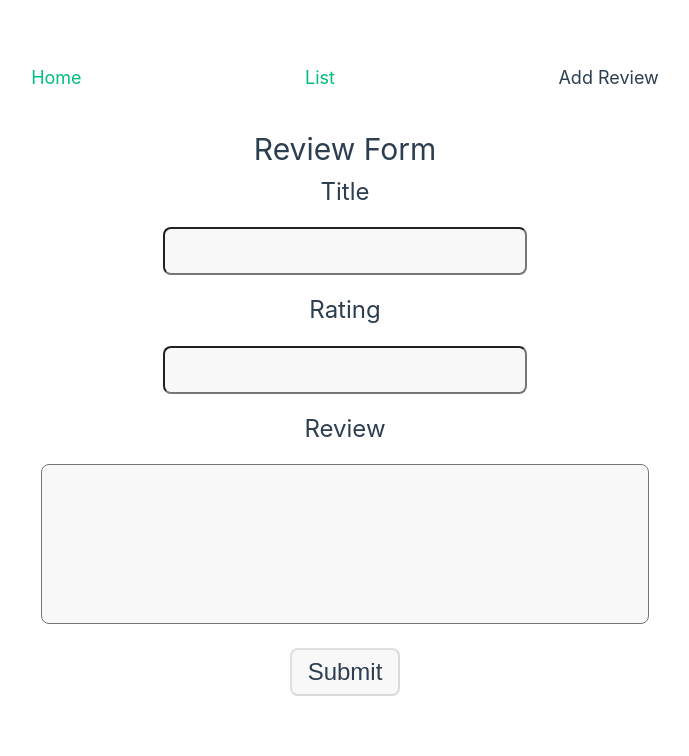
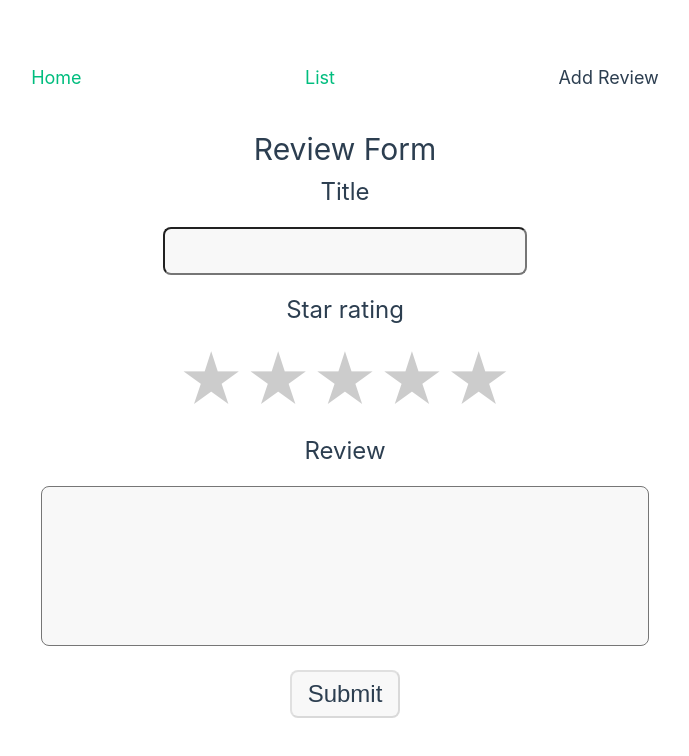
Before and after one commit to razorbanana/libraryL, a Vue app in the folder client/: page /form in a window 1280 px wide. Shown: the top 756 px of the page, without its empty margins (295-984 px from the left). Built offline with nearby package versions, Linux system fonts and the light colour scheme.

Commit message:
feat: star rating proto version

```diff
--- a/client/src/assets/base.css
+++ b/client/src/assets/base.css
@@ -85,6 +85,11 @@ body {
   -moz-osx-font-smoothing: grayscale;
 }
 
+ul {
+  margin: 0;
+  padding: 0;
+}
+
 .input-container {
   width: 100%;
 }
--- /dev/null
+++ b/client/src/components/inputs/StarRatingInput.vue
@@ -0,0 +1,59 @@
+<template>
+    <label>Star rating</label>
+    <div class="star-rating">
+        <span
+        v-for="star in stars"
+        :key="star"
+        :class="{'filled': star <= hoveredStar || star <= selectedRating}"
+        @mouseover="hoverStar(star)"
+        @mouseleave="hoverStar(0)"
+        @click="selectRating(star)"
+        class="star"
+        >
+        &#9733;
+        </span>
+  </div>
+</template>
+
+<script setup lang='ts'>
+    import { ref } from 'vue';
+
+    const stars = ref([1, 2, 3, 4, 5]);
+    const hoveredStar = ref(0);
+    const selectedRating = ref(0);
+
+    const hoverStar = (star: number) => {
+        hoveredStar.value = star;
+    };
+
+    const selectRating = (star: number) => {
+        selectedRating.value = star;
+        emit('update:value', star);
+    };
+
+    const emit = defineEmits<{
+        (e: 'update:value', value: number): void;
+    }>();
+</script>
+
+<style>
+    .star-rating {
+        display: inline-flex;
+        font-size: 2rem;
+        cursor: pointer;
+    }
+
+    .star {
+        font-size: 4rem;
+        color: #ccc;
+        transition: color 0.2s;
+    }
+
+    .star.filled {
+        color: #ffcc00;
+    }
+
+    .star:hover {
+        color: #ffcc00;
+    }
+</style>
--- a/client/src/components/inputs/TitleSelectInput.vue
+++ b/client/src/components/inputs/TitleSelectInput.vue
@@ -9,7 +9,7 @@
 </template>
 
 <script setup lang='ts'>
-    import { defineProps, defineEmits, ref, computed } from 'vue';
+    import { defineEmits, ref, computed } from 'vue';
     import { useBooksStore } from '@/stores/booksStore';
 
     const query = ref('');
@@ -64,6 +64,10 @@
         padding: 0.5rem;
         list-style-type: none;
         cursor: pointer;
+        border-bottom: 1px dashed var(--color-border);
+    }
 
+    .books-list__item:last-of-type{
+        border-bottom: 0px;
     }
 </style>
--- a/client/src/views/ReviewFormView.vue
+++ b/client/src/views/ReviewFormView.vue
@@ -3,11 +3,13 @@
         <div class="review-form-container">
             <h1>Review Form</h1>
             <form class="review-form input-container" >
-                <TitleSelectInput :value="title" @update:value="title = $event"/>
-                <label for="rating">Rating</label>
-                <input type="number" id="rating" name="rating" required>
-                <label for="review">Review</label>
-                <textarea id="review" name="review"></textarea>
+                <TitleSelectInput @update:value="title = $event"/>
+                <StarRatingInput  @update:value="starRating = $event"/>
+                <div class="input-container">
+                    <label for="review">Review</label>
+                    <textarea id="review" name="review" @input="updateReview"></textarea>
+                </div>
+                <span>{{review}}</span>
                 <button type="submit">Submit</button>
             </form>
         </div>
@@ -17,7 +19,14 @@
 <script setup lang="ts">
     import { ref } from 'vue'
     import TitleSelectInput from '../components/inputs/TitleSelectInput.vue'
+import StarRatingInput from '@/components/inputs/StarRatingInput.vue';
     const title = ref('')
+    const starRating = ref(0)
+    const review = ref('')
+
+    const updateReview = (e: Event) => {
+        review.value = (e.target as HTMLInputElement).value
+    }
 </script>
 
 <style>
@@ -25,8 +34,9 @@
         margin: 0 auto;
     }
 
-    .review-form>label {
+    .review-form label {
         font-size: 1.5rem;
+        display: block;
     }
 
     .review-form>button {
```
